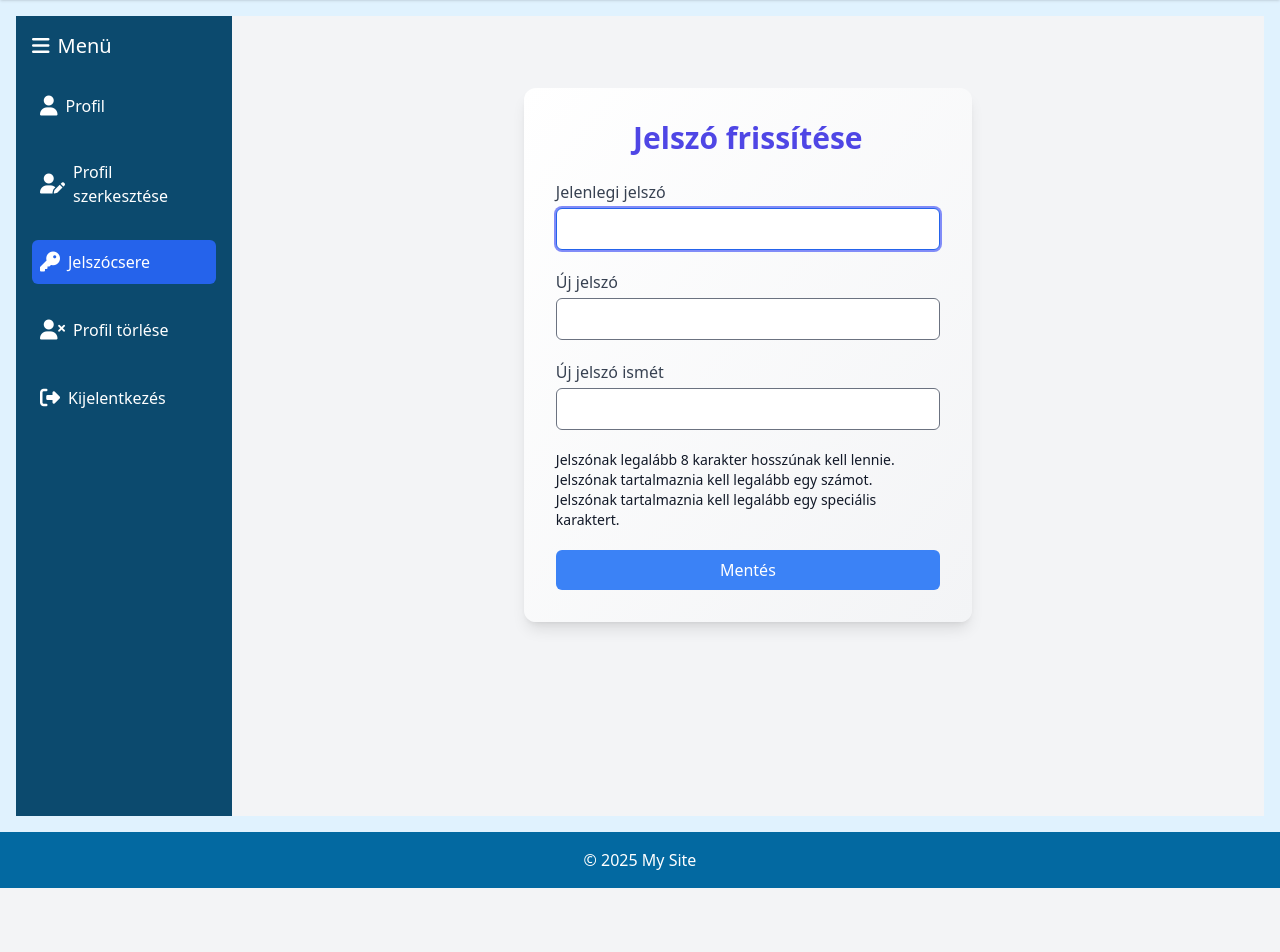
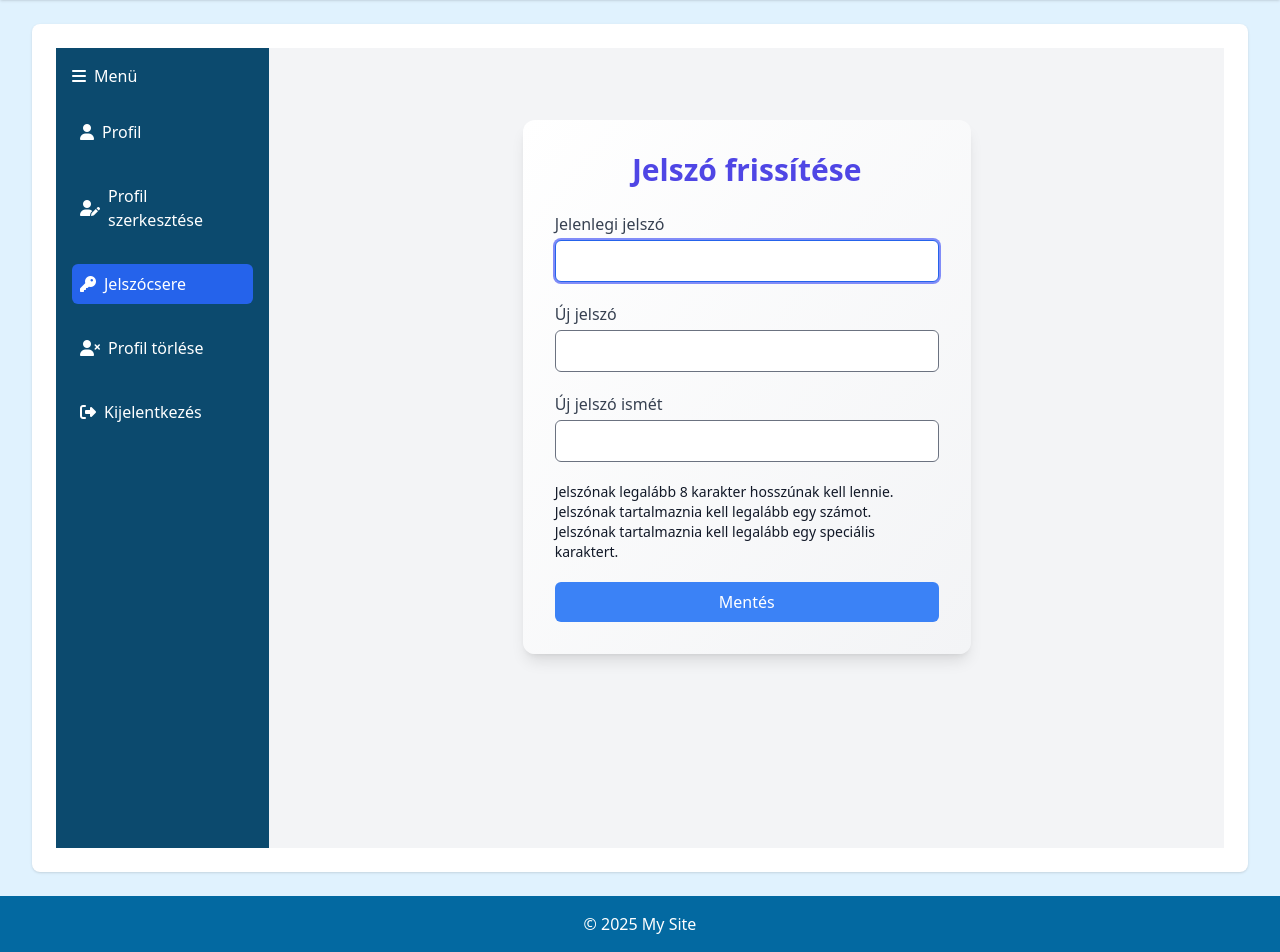
Before and after one commit to Tibi81/Django-Auth-Tailwind, a Django app: page /password_change/ in a window 1280 px wide. Shown: the part 64-1016 px from the top of the page. Before the commit the page ends 952 px from the top, so only its background shows below. Run offline with Django 5.2, Linux system fonts and the light colour scheme; a user stored in the database is signed in; data comes from the database, SQL or seed files in the repository; some libraries are stand-ins or nearby versions.

Commit message:
profil update

```diff
--- /dev/null
+++ b/accounts/context_processors.py
@@ -0,0 +1,7 @@
+from .models import Profile
+
+def profile_context(request):
+    if request.user.is_authenticated:
+        profile = Profile.objects.filter(user=request.user).first()
+        return {'profile': profile}
+    return {}
--- a/accounts/templates/profile_base.html
+++ b/accounts/templates/profile_base.html
@@ -25,7 +25,7 @@
 
             <!-- Csak nagy képernyőn van toggle -->
             <div class="hidden lg:flex items-center space-x-2">
-                <button onclick="toggleSidebar()" class="flex items-center space-x-2 text-white text-xl">
+                <button onclick="toggleSidebar()" class="flex items-center space-x-2 text-white text-base">
                     <i class="fas fa-bars"></i>
                     <span class="sidebar-label hidden md:hidden lg:inline">Menü</span>
                 </button>
@@ -40,7 +40,7 @@
                       {% else %}
                           text-white hover:bg-sky-700
                       {% endif %}">
-                <i class="fas fa-user text-xl"></i>
+                <i class="fas fa-user text-base"></i>
                 <span class="sidebar-label hidden md:hidden lg:inline">Profil</span>
             </a>
 
@@ -52,7 +52,7 @@
                       {% else %}
                           text-white hover:bg-sky-700
                       {% endif %}">
-                <i class="fas fa-user-edit text-xl"></i>
+                <i class="fas fa-user-edit text-base"></i>
                 <span class="sidebar-label hidden md:hidden lg:inline">Profil szerkesztése</span>
             </a>
 
@@ -64,7 +64,7 @@
                       {% else %}
                           text-white hover:bg-sky-700
                       {% endif %}">
-                <i class="fas fa-key text-xl"></i>
+                <i class="fas fa-key text-base"></i>
                 <span class="sidebar-label hidden md:hidden lg:inline">Jelszócsere</span>
             </a>
 
@@ -76,7 +76,7 @@
                       {% else %}
                           text-white hover:bg-red-600
                       {% endif %}">
-                <i class="fas fa-user-times text-xl"></i>
+                <i class="fas fa-user-times text-base"></i>
                 <span class="sidebar-label hidden md:hidden lg:inline">Profil törlése</span>
             </a>
 
@@ -86,7 +86,7 @@
                         class="w-full flex flex-col md:flex-col lg:flex-row items-center
                                space-x-0 lg:space-x-2 p-2 rounded-md transition-colors duration-200
                                text-white hover:bg-gray-700">
-                    <i class="fas fa-sign-out-alt text-xl"></i>
+                    <i class="fas fa-sign-out-alt text-base"></i>
                     <span class="sidebar-label hidden md:hidden lg:inline">Kijelentkezés</span>
                 </button>
             </form>
--- a/accounts/views/password_views.py
+++ b/accounts/views/password_views.py
@@ -5,8 +5,10 @@ from django.urls import reverse_lazy
 from django.shortcuts import redirect
 from django.contrib.auth.views import PasswordChangeView
 from django.contrib.auth import logout
+from accounts.models import Profile # Ha a Profile model itt van
 
 class CustomPasswordChangeView(PasswordChangeView):
+
     template_name = 'password/password_change.html'
     success_url = reverse_lazy('password_change_done')  # Ez a jelszóváltás után történő átirányítás helye
 
@@ -21,3 +23,10 @@ class CustomPasswordChangeDoneView(PasswordChangeDoneView):
         messages.success(request, "A jelszavad sikeresen megváltozott. Kérlek jelentkezz be új jelszavaddal.")
         # Átirányítjuk a bejelentkezési oldalra
         return redirect('login')  # Itt a 'login' URL-re irányítunk
+
+    def get_context_data(self, **kwargs):
+        context = super().get_context_data(**kwargs)
+        if self.request.user.is_authenticated:
+            from accounts.models import Profile
+            context['profile'] = Profile.objects.filter(user=self.request.user).first()
+        return context
--- a/config/settings.py
+++ b/config/settings.py
@@ -82,6 +82,8 @@ TEMPLATES = [
                 'django.template.context_processors.request',
                 'django.contrib.auth.context_processors.auth',
                 'django.contrib.messages.context_processors.messages',
+                'accounts.context_processors.profile_context',
+
             ],
         },
     },
--- a/theme/static/css/dist/styles.css
+++ b/theme/static/css/dist/styles.css
@@ -1252,6 +1256,11 @@ select {
 .py-8 {
   padding-top: 2rem;
   padding-bottom: 2rem;
+}
+
+.py-6 {
+  padding-top: 1.5rem;
+  padding-bottom: 1.5rem;
 }
 
 .pb-3 {
--- a/theme/templates/base.html
+++ b/theme/templates/base.html
@@ -2,12 +2,11 @@
 <html lang="hu">
 
 <head>
-    {% load tailwind_tags %}
-    {% load form_tags %}
+    {% load tailwind_tags form_tags static %}
     <meta charset="UTF-8">
     <meta name="viewport" content="width=device-width, initial-scale=1.0">
     <title>{% block title %}My Site{% endblock %}</title>
-    {% load static %}
+
     <!-- Saját CSS -->
     <link rel="stylesheet" href="{% static 'css/forms.css' %}">
     <!-- Font Awesome ikonok -->
@@ -19,14 +18,14 @@
 
 <body class="flex flex-col min-h-screen bg-sky-100 text-sky-900">
     <nav class="bg-sky-800 shadow">
-        <div class="mx-auto max-w-7xl px-2 sm:px-6 lg:px-8">
+        <div class="mx-auto max-w-7xl px-2 sm:px-6 xl:px-8">
             <div class="relative flex h-16 items-center justify-between">
                 <div class="flex flex-1 items-center justify-center sm:items-stretch sm:justify-start">
                     <div class="flex shrink-0 items-center">
                         <img class="h-8 w-auto" src="https://tailwindcss.com/plus-assets/img/logos/mark.svg?color=indigo&shade=500" alt="Logo">
                     </div>
                 </div>
-                <div class="absolute inset-y-0 right-0 flex items-center sm:hidden">
+                <div class="absolute inset-y-0 right-0 flex items-center xl:hidden">
                     <button id="mobile-menu-button" class="inline-flex items-center justify-center p-2 rounded-md text-sky-200 hover:text-white hover:bg-sky-700 focus:outline-none focus:ring-2 focus:ring-offset-2 focus:ring-offset-sky-800 focus:ring-white">
                         <span class="sr-only">Open main menu</span>
                         <svg class="block h-6 w-6" xmlns="http://www.w3.org/2000/svg" fill="none" stroke="currentColor" viewBox="0 0 24 24" aria-hidden="true">
@@ -34,11 +33,11 @@
                         </svg>
                     </button>
                 </div>
-                <div class="hidden sm:block sm:ml-6">
+                <div class="hidden xl:block xl:ml-6">
                     <div class="flex h-16 items-center space-x-4">
                         <a href="{% url 'home' %}" class="rounded-md px-3 py-2 text-sm font-medium text-sky-100 hover:bg-sky-600 hover:text-white">Home</a>
                         {% if request.user.is_authenticated %}
-                           <div class="relative group inline-flex items-center">
+                           <div class="relative group inline-flex items-center hidden xl:flex">
                                 {% if profile and profile.profile_picture and profile.profile_picture.url != '/media/profile_pics/default.jpg' %}
 
                                     <div class="flex flex-col items-center justify-center text-center cursor-pointer">
@@ -75,7 +74,7 @@
 
 
 
-                            </div>
+
                         {% else %}
                             <a href="{% url 'register' %}" class="rounded-md px-3 py-2 text-sm font-medium text-sky-100 hover:bg-sky-600 hover:text-white">Register</a>
                             <a href="{% url 'login' %}" class="rounded-md px-3 py-2 text-sm font-medium text-sky-100 hover:bg-sky-600 hover:text-white">Login</a>
@@ -97,16 +96,33 @@
             {% else %}
                 bg-blue-50 text-blue-800 border-blue-400
             {% endif %}">
+
+            <!-- Ikon választás -->
+            {% if message.tags == 'success' %}
+                <!-- Pipa ikon -->
                 <svg xmlns="http://www.w3.org/2000/svg" class="h-6 w-6 mt-1 mr-3" fill="none" viewBox="0 0 24 24" stroke="currentColor">
                     <path stroke-linecap="round" stroke-linejoin="round" stroke-width="2" d="M5 13l4 4L19 7" />
                 </svg>
+            {% elif message.tags == 'error' or message.tags == 'danger' %}
+                <!-- X ikon -->
+                <svg xmlns="http://www.w3.org/2000/svg" class="h-6 w-6 mt-1 mr-3" fill="none" viewBox="0 0 24 24" stroke="currentColor">
+                    <path stroke-linecap="round" stroke-linejoin="round" stroke-width="2" d="M6 18L18 6M6 6l12 12" />
+                </svg>
+            {% else %}
+                <!-- Info ikon -->
+                <svg xmlns="http://www.w3.org/2000/svg" class="h-6 w-6 mt-1 mr-3" fill="none" viewBox="0 0 24 24" stroke="currentColor">
+                    <path stroke-linecap="round" stroke-linejoin="round" stroke-width="2" d="M13 16h-1v-4h-1m1-4h.01M12 6a6 6 0 100 12 6 6 0 000-12z" />
+                </svg>
+            {% endif %}
+
             <div>{{ message }}</div>
         </div>
     {% endfor %}
 </div>
 {% endif %}
 
-    <div id="mobile-menu" class="sm:hidden hidden">
+
+    <div id="mobile-menu" class="hidden xl:hidden">
         <div class="px-2 pt-2 pb-3 space-y-1">
             <a href="{% url 'home' %}" class="text-sky-500 block px-3 py-2 rounded-md text-base font-medium hover:bg-sky-700 hover:text-white">Home</a>
             {% if not request.user.is_authenticated %}
@@ -122,10 +138,13 @@
         </div>
     </div>
 
-    <main class="flex-grow p-4">
+    <main class="flex-grow px-4 py-6 sm:px-6 lg:px-8 max-w-7xl mx-auto w-full">
+        <div class="bg-white rounded-lg shadow p-6">
             {% block content %}
             {% endblock %}
+        </div>
     </main>
+
 
     <footer class="bg-sky-700 text-white p-4 text-center">
         <p>&copy; 2025 My Site</p>
@@ -153,6 +172,13 @@
                 console.error("profileButton vagy profileMenu nem található!");
             }
         });
+
+        window.addEventListener('resize', () => {
+            if (window.innerWidth >= 768) {
+                mobileMenu.classList.add('hidden');
+            }
+        });
+
     </script>
 </body>
 </html>
```
Also changed, not shown: other parts of theme/static/css/dist/styles.css (+47 -4 lines), accounts/views/home.py (+2 -5 lines). Lines whose indentation alone changed are shown as unchanged.
